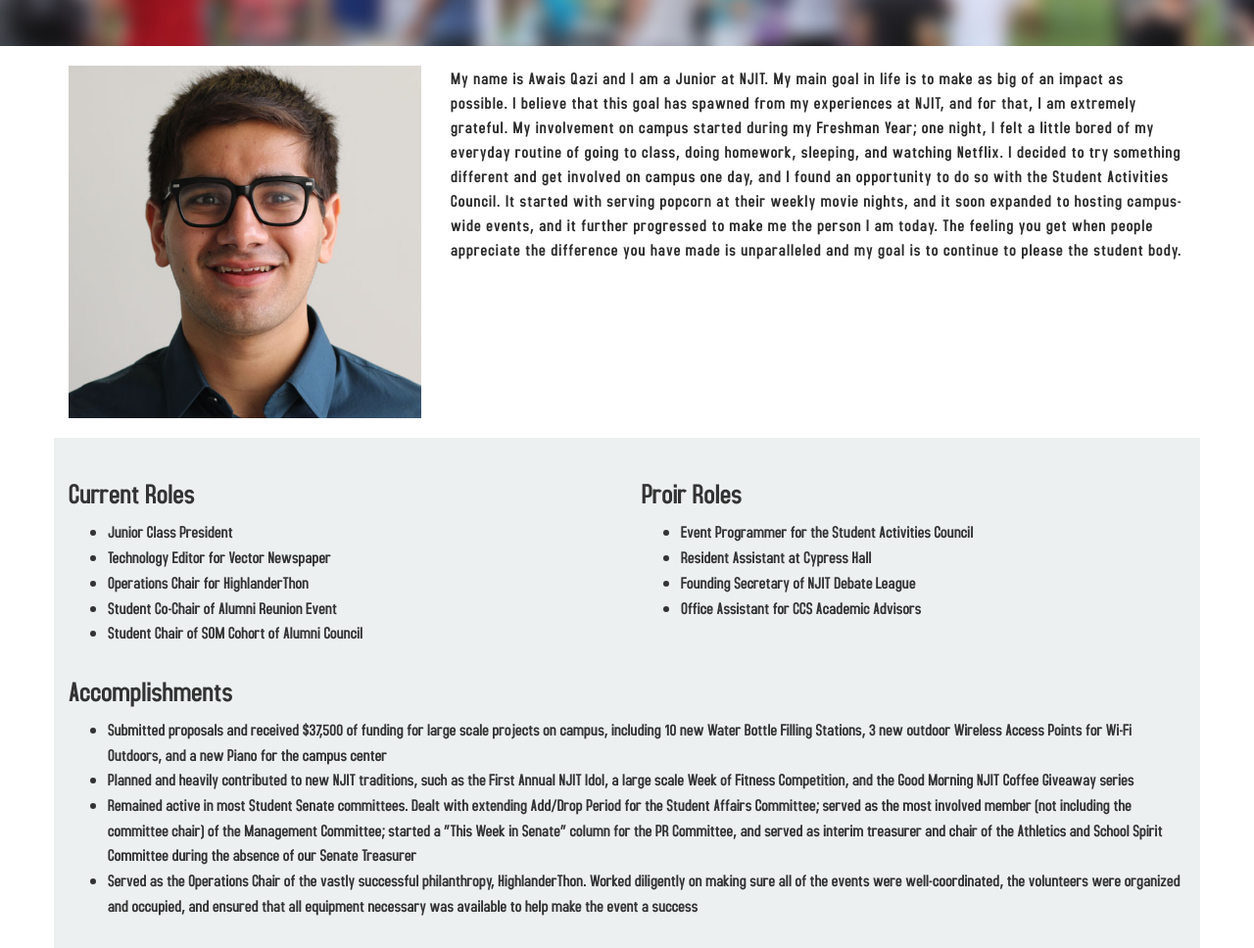
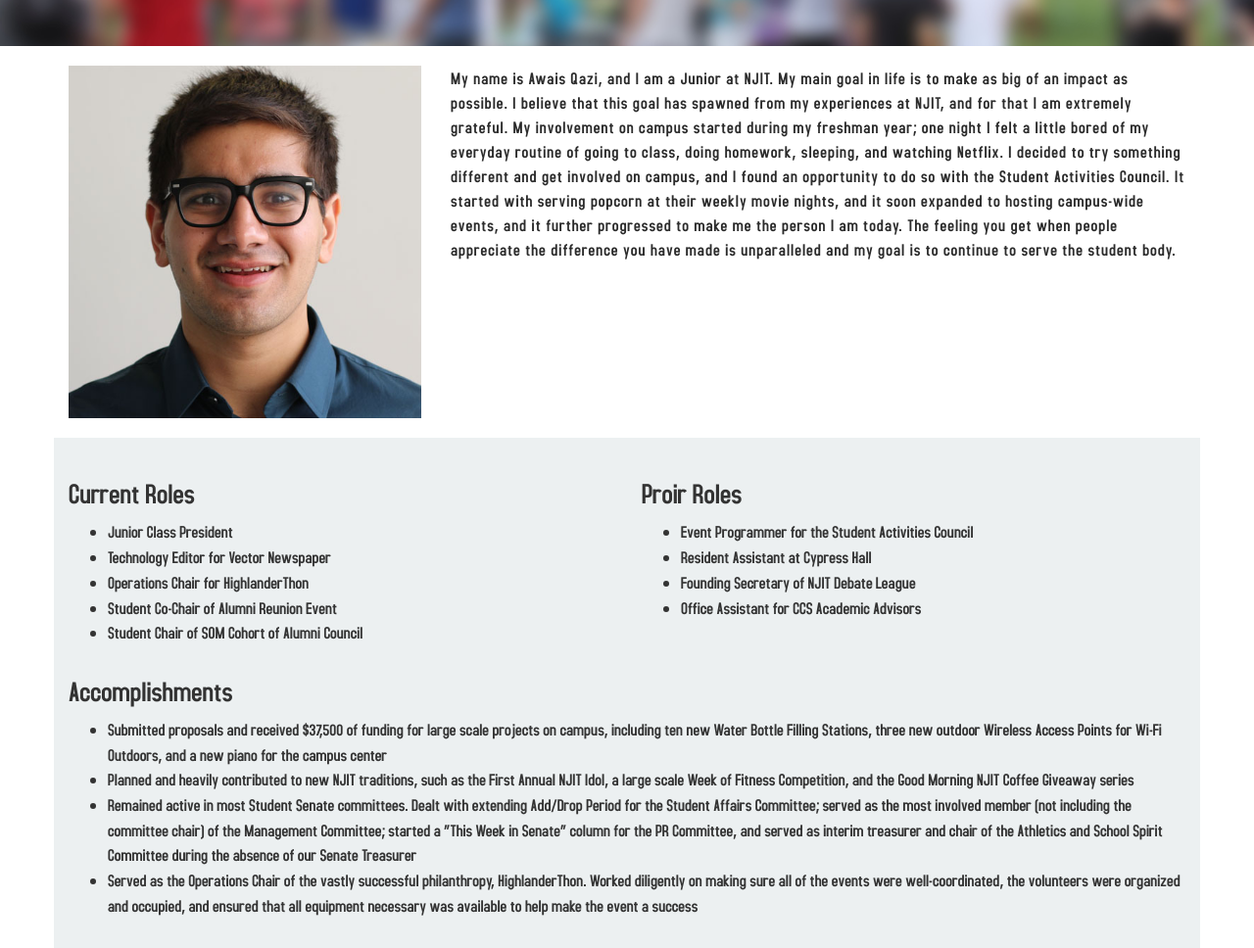
Before and after one commit to awaisqazi/mygithubpage, a plain HTML site: page about.html in a window 1280 px wide. Shown: the part 253-1221 px from the top of the page at 98% size. Drawn offline with nearby package versions, Linux system fonts and the light colour scheme.

Commit message:
fixed spelling

```diff
--- a/about.html
+++ b/about.html
@@ -57,7 +57,7 @@
           </div>
           <div class="col-xs-8">
             <p>
-              My name is Awais Qazi and I am a Junior at NJIT. My main goal in life is to make as big of an impact as possible. I believe that this goal has spawned from my experiences at NJIT, and for that, I am extremely grateful. My involvement on campus started during my Freshman Year; one night, I felt a little bored of my everyday routine of going to class, doing homework, sleeping, and watching Netflix. I decided to try something different and get involved on campus one day, and I found an opportunity to do so with the Student Activities Council. It started with serving popcorn at their weekly movie nights, and it soon expanded to hosting campus-wide events, and it further progressed to make me the person I am today. The feeling you get when people appreciate the difference you have made is unparalleled and my goal is to continue to please the student body.
+              My name is Awais Qazi, and I am a Junior at NJIT. My main goal in life is to make as big of an impact as possible. I believe that this goal has spawned from my experiences at NJIT, and for that I am extremely grateful. My involvement on campus started during my freshman year; one night I felt a little bored of my everyday routine of going to class, doing homework, sleeping, and watching Netflix. I decided to try something different and get involved on campus, and I found an opportunity to do so with the Student Activities Council. It started with serving popcorn at their weekly movie nights, and it soon expanded to hosting campus-wide events, and it further progressed to make me the person I am today. The feeling you get when people appreciate the difference you have made is unparalleled and my goal is to continue to serve the student body.
             </p>
           </div>
         </div>
@@ -85,7 +85,7 @@
             <h2>Accomplishments</h2>
             <ul>
               <li>
-                Submitted proposals and received $37,500 of funding for large scale projects on campus, including 10 new Water Bottle Filling Stations, 3 new outdoor Wireless Access Points for Wi-Fi Outdoors, and a new Piano for the campus center
+                Submitted proposals and received $37,500 of funding for large scale projects on campus, including ten new Water Bottle Filling Stations, three new outdoor Wireless Access Points for Wi-Fi Outdoors, and a new piano for the campus center
               </li>
               <li>
                 Planned and heavily contributed to new NJIT traditions, such as the First Annual NJIT Idol, a large scale Week of Fitness Competition, and the Good Morning NJIT Coffee Giveaway series
```
